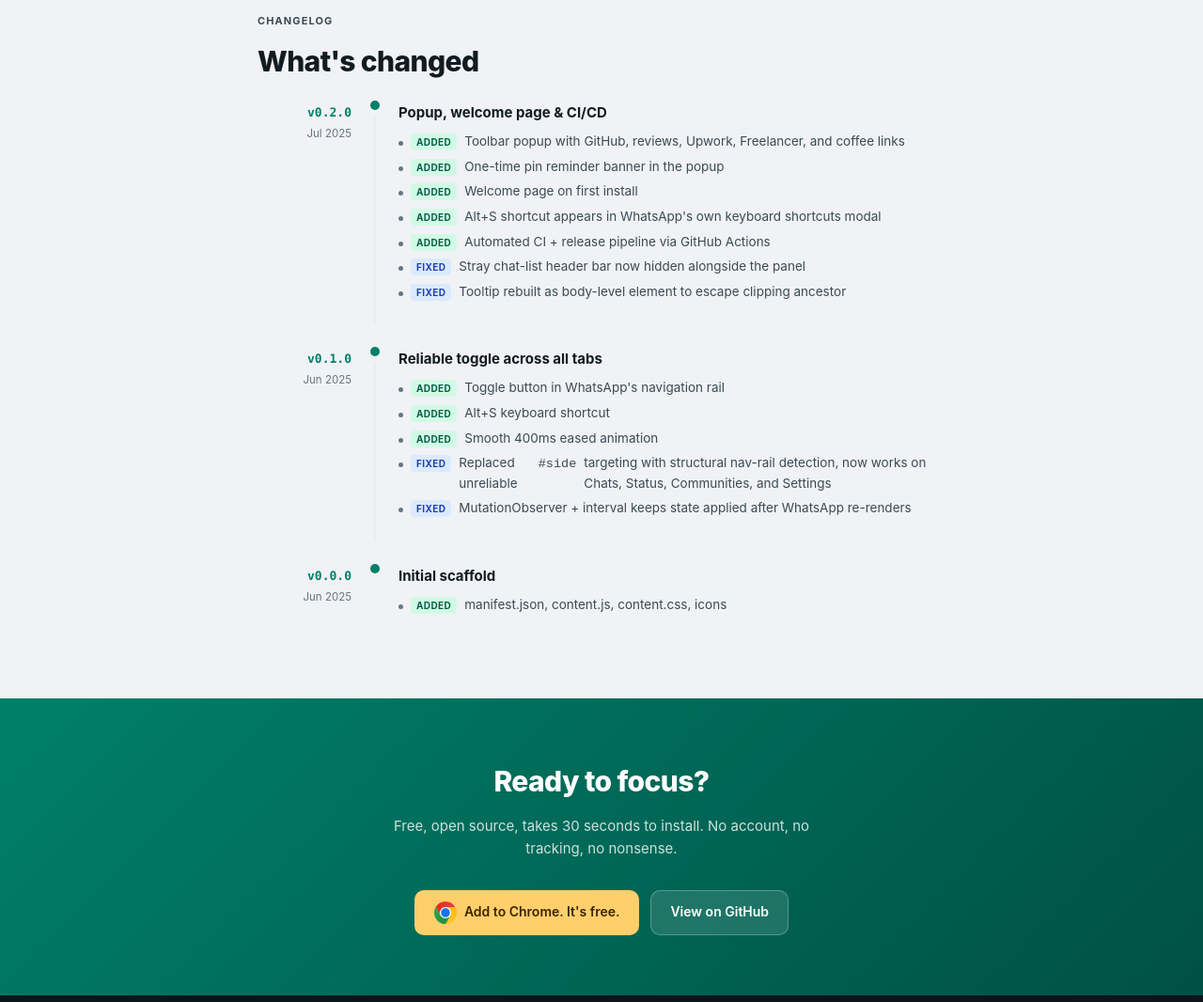
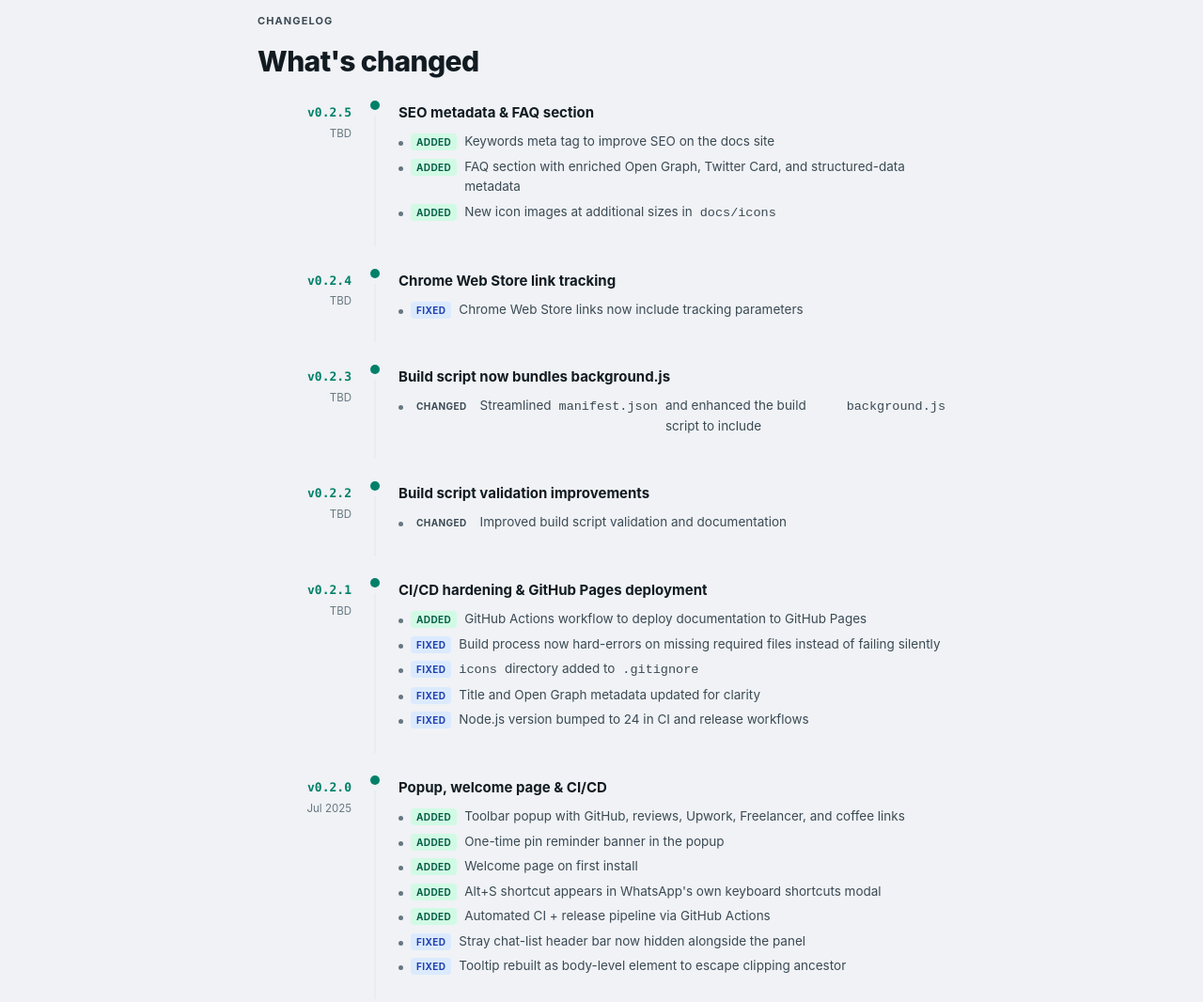
Before and after one commit to Muhammad-Aqib-Bashir/wa-web-sidebar-toggle, a browser extension: page docs/index.html in a window 1280 px wide. Shown: the part 4900-5966 px from the top of the page at 94% size. Drawn offline with Linux system fonts and the light colour scheme.

Commit message:
feat: add release notes for v0.2.5 including SEO metadata, FAQ section, and new icon images

```diff
--- a/docs/index.html
+++ b/docs/index.html
@@ -1748,6 +1748,127 @@
       <div class="changelog">
         <div class="release">
           <div class="release-meta">
+            <div class="release-version">v0.2.5</div>
+            <div class="release-date">TBD</div>
+          </div>
+          <div class="release-line">
+            <div class="release-dot"></div>
+            <div class="release-line-bar"></div>
+          </div>
+          <div class="release-body">
+            <h3>SEO metadata &amp; FAQ section</h3>
+            <ul>
+              <li>
+                <span class="release-tag tag-added">Added</span>Keywords meta
+                tag to improve SEO on the docs site
+              </li>
+              <li>
+                <span class="release-tag tag-added">Added</span>FAQ section with
+                enriched Open Graph, Twitter Card, and structured-data metadata
+              </li>
+              <li>
+                <span class="release-tag tag-added">Added</span>New icon images
+                at additional sizes in <code>docs/icons</code>
+              </li>
+            </ul>
+          </div>
+        </div>
+        <div class="release">
+          <div class="release-meta">
+            <div class="release-version">v0.2.4</div>
+            <div class="release-date">TBD</div>
+          </div>
+          <div class="release-line">
+            <div class="release-dot"></div>
+            <div class="release-line-bar"></div>
+          </div>
+          <div class="release-body">
+            <h3>Chrome Web Store link tracking</h3>
+            <ul>
+              <li>
+                <span class="release-tag tag-fixed">Fixed</span>Chrome Web Store
+                links now include tracking parameters
+              </li>
+            </ul>
+          </div>
+        </div>
+        <div class="release">
+          <div class="release-meta">
+            <div class="release-version">v0.2.3</div>
+            <div class="release-date">TBD</div>
+          </div>
+          <div class="release-line">
+            <div class="release-dot"></div>
+            <div class="release-line-bar"></div>
+          </div>
+          <div class="release-body">
+            <h3>Build script now bundles background.js</h3>
+            <ul>
+              <li>
+                <span class="release-tag tag-changed">Changed</span>Streamlined
+                <code>manifest.json</code> and enhanced the build script to
+                include <code>background.js</code>
+              </li>
+            </ul>
+          </div>
+        </div>
+        <div class="release">
+          <div class="release-meta">
+            <div class="release-version">v0.2.2</div>
+            <div class="release-date">TBD</div>
+          </div>
+          <div class="release-line">
+            <div class="release-dot"></div>
+            <div class="release-line-bar"></div>
+          </div>
+          <div class="release-body">
+            <h3>Build script validation improvements</h3>
+            <ul>
+              <li>
+                <span class="release-tag tag-changed">Changed</span>Improved
+                build script validation and documentation
+              </li>
+            </ul>
+          </div>
+        </div>
+        <div class="release">
+          <div class="release-meta">
+            <div class="release-version">v0.2.1</div>
+            <div class="release-date">TBD</div>
+          </div>
+          <div class="release-line">
+            <div class="release-dot"></div>
+            <div class="release-line-bar"></div>
+          </div>
+          <div class="release-body">
+            <h3>CI/CD hardening &amp; GitHub Pages deployment</h3>
+            <ul>
+              <li>
+                <span class="release-tag tag-added">Added</span>GitHub Actions
+                workflow to deploy documentation to GitHub Pages
+              </li>
+              <li>
+                <span class="release-tag tag-fixed">Fixed</span>Build process
+                now hard-errors on missing required files instead of failing
+                silently
+              </li>
+              <li>
+                <span class="release-tag tag-fixed">Fixed</span
+                ><code>icons</code> directory added to <code>.gitignore</code>
+              </li>
+              <li>
+                <span class="release-tag tag-fixed">Fixed</span>Title and Open
+                Graph metadata updated for clarity
+              </li>
+              <li>
+                <span class="release-tag tag-fixed">Fixed</span>Node.js version
+                bumped to 24 in CI and release workflows
+              </li>
+            </ul>
+          </div>
+        </div>
+        <div class="release">
+          <div class="release-meta">
             <div class="release-version">v0.2.0</div>
             <div class="release-date">Jul 2025</div>
           </div>
@@ -1816,7 +1937,8 @@
               <li>
                 <span class="release-tag tag-fixed">Fixed</span>Replaced
                 unreliable <code>#side</code> targeting with structural nav-rail
-                detection, now works on Chats, Status, Communities, and Settings
+                detection — now works on Chats, Status, Communities, and
+                Settings
               </li>
               <li>
                 <span class="release-tag tag-fixed">Fixed</span>MutationObserver
```
